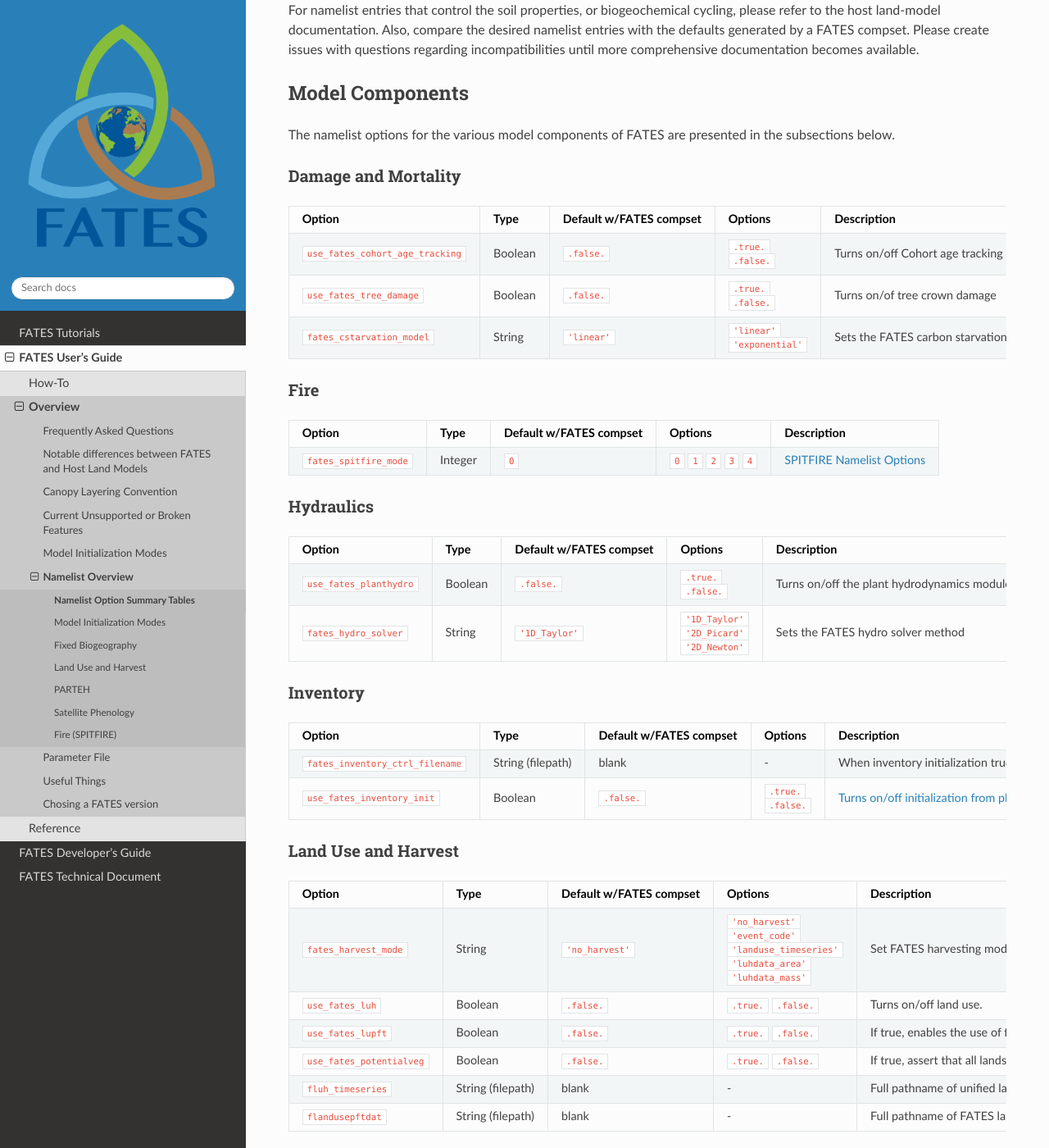
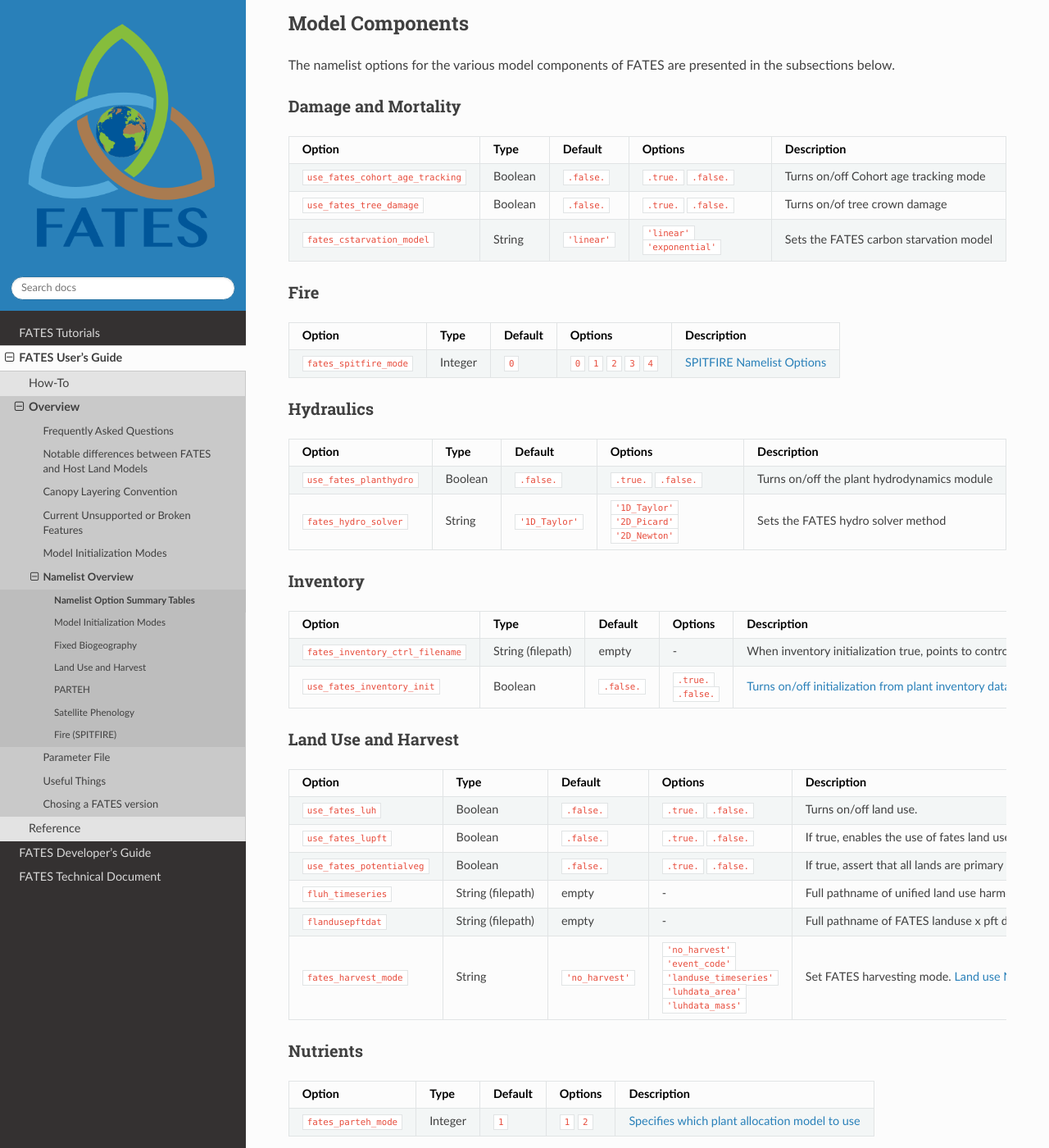
Before and after one commit to NGEET/fates-users-guide, a Sphinx documentation site: the page built from docs/source/user/Namelist-Options-and-Run-Time-Modes.md, in a window 1280 px wide and 1400 px high, scrolled down 1396 px. Shown: the whole window at 82% size. Built offline with Sphinx 7.4.7 and the Read the Docs theme 3.1.0, drawn with Linux system fonts in a browser that asks for light colours; some of the changed text lies outside the part shown.

Commit message:
fix table alignments

```diff
--- a/docs/source/user/Namelist-Options-and-Run-Time-Modes.md
+++ b/docs/source/user/Namelist-Options-and-Run-Time-Modes.md
@@ -8,24 +8,24 @@ For more information on how to set and use these modes, click on the links in th
 
 The following table discusses the basic usage options and settings to enable FATES in the Host Land Model.  Note that compsets with `FATES` in the name, for example `_ELMXX%FATES_`, will set `use_fates` to true to automatically turn on FATES.  Also note that each HLM provides a default fates parameter file that is stored on the public input data servers.  See the page on {doc}`{Parameter-File}` for more information on modifying the default parameter file that is provided within the FATES source code.
 
-| Option                   | Type              | Default w/FATES compset | Options            | Description |
-| -------------------------|:-----------------:| :----------------------:|-------------------:|------------:|
-| `use_fates`              | Boolean           | `.true.`                | `.true.` `.false.` | Turns on/off fates! |
-| `fates_history_dimlevel` | Integer           | `2`                     | `0` `1` `2`        | 0 = no fates history variables are calculated or allocated, 1 = only time x space (3d) fates history variables allowed, 2 = multiplexed dimensioned fates history is also allowed |
-| `fates_paramfile`        | String (filepath) | default file            | -                  | path to an alternative netcdf fates parameter file |
+| Option                   | Type    | Default      | Options            | Description |
+|:-------------------------|:-------:|:------------:|:-------------------|:------------|
+| `use_fates`              | Boolean | `.true.`     | `.true.` `.false.` | Turns on/off fates! |
+| `fates_history_dimlevel` | Integer | `2`          | `0` `1` `2`        | 0 = no fates history variables are calculated or allocated, 1 = only time x space (3d) fates history variables allowed, 2 = multiplexed dimensioned fates history is also allowed |
+| `fates_paramfile`        | String  | default file | -                  | path to an alternative netcdf fates parameter file |
 
 ## Reduced Complexity Modes
 
 The full FATES model has a high degree of complexity.  In order to isolate different processes to allow for cleaner experimental design and facilitate calibration and testing of different model components, FATES includes a number of reduced-complexity configurations. A summary of these configurations is shown in table FATES reduced complexity modes table below:
 
 
-| Option                         | Type              | Default w/FATES compset | Options                    | Description |
-| -------------------------------|:-----------------:| :----------------------:|---------------------------:|------------:|
-| `use_fates_ed_prescribed_phys` | true/false        | `.false.`               | `.true.` `.false.`         | Turns on/off Prescribed Physiology mode |
-| `use_fates_ed_st3`             | true/false        | `.false.`               | `.true.` `.false.`         | Turns on/off Static Stand Structure mode |
-| `use_fates_fixed_biogeog`      | true/false        | `.false.`               | `.true.` `.false.`         | Turns on/off {doc}`fixed biogeography mode <Fixed-Biogeography-Mode>` |
-| `use_fates_nocomp`             | true/false        | `.false.`               | `.true.` `.false.`         | Turns on/off no-competition mode |
-| `use_fates_sp`                 | true/false        | `.false.`               | `.true.` `.false.`         | Turns on/off {doc}`satellite phenology mode <SP-(satellite-phenology)-mode>` |
+| Option                         | Type    | Default   | Options            | Description                                                                  |
+|:-------------------------------|:-------:|:---------:|:-------------------|:-----------------------------------------------------------------------------|
+| `use_fates_ed_prescribed_phys` | Boolean | `.false.` | `.true.` `.false.` | Turns on/off Prescribed Physiology mode                                      |
+| `use_fates_ed_st3`             | Boolean | `.false.` | `.true.` `.false.` | Turns on/off Static Stand Structure mode                                     |
+| `use_fates_fixed_biogeog`      | Boolean | `.false.` | `.true.` `.false.` | Turns on/off {doc}`fixed biogeography mode <Fixed-Biogeography-Mode>`        |
+| `use_fates_nocomp`             | Boolean | `.false.` | `.true.` `.false.` | Turns on/off no-competition mode                                             |
+| `use_fates_sp`                 | Boolean | `.false.` | `.true.` `.false.` | Turns on/off {doc}`satellite phenology mode <SP-(satellite-phenology)-mode>` |
 
 For the nocomp and fixed biogeography, there are logical interactions between them, so what happens is related to the values of both switches.  This logic looks like:
 
@@ -42,74 +42,75 @@ The namelist options for the various model components of FATES are presented in
 
 ### Damage and Mortality
 
-| Option                           | Type    | Default w/FATES compset           | Options                    | Description |
-| ---------------------------------|:-------:| :--------------------------------:|---------------------------:|------------:|
-| `use_fates_cohort_age_tracking`  | Boolean | `.false.`                         | `.true.` `.false.`         | Turns on/off Cohort age tracking mode |
-| `use_fates_tree_damage`          | Boolean | `.false.`                         | `.true.` `.false.`         | Turns on/of {doc}`tree crown damage <fates-doc:fates_tech_note>` |
-| `fates_cstarvation_model`        | String  | `'linear'`                        | `'linear'` `'exponential'` | Sets the FATES carbon starvation model |
+| Option                          | Type    | Default    | Options                    | Description                                                      |
+|:--------------------------------|:-------:|:----------:|:---------------------------|:-----------------------------------------------------------------|
+| `use_fates_cohort_age_tracking` | Boolean | `.false.`  | `.true.` `.false.`         | Turns on/off Cohort age tracking mode                            |
+| `use_fates_tree_damage`         | Boolean | `.false.`  | `.true.` `.false.`         | Turns on/of {doc}`tree crown damage <fates-doc:fates_tech_note>` |
+| `fates_cstarvation_model`       | String  | `'linear'` | `'linear'` `'exponential'` | Sets the FATES carbon starvation model                           |
 
 
 ### Fire
 
-| Option                         | Type     | Default w/FATES compset | Options             | Description |
-| -------------------------------|:--------:| :----------------------:|---------------------|------------:|
-| `fates_spitfire_mode`          | Integer  | `0`                     | `0` `1` `2` `3` `4` | {doc}`SPITFIRE Namelist Options <SPITFIRE-Namelist-Options>` |
+| Option                | Type    | Default | Options             | Description                                                  |
+|:----------------------|:-------:|:-------:|:--------------------|:-------------------------------------------------------------|
+| `fates_spitfire_mode` | Integer | `0`     | `0` `1` `2` `3` `4` | {doc}`SPITFIRE Namelist Options <SPITFIRE-Namelist-Options>` |
 
 
 ### Hydraulics
 
-| Option                         | Type    | Default w/FATES compset | Options                                   | Description |
-| -------------------------------|:-------:| :----------------------:|------------------------------------------:|------------:|
-| `use_fates_planthydro`         | Boolean | `.false.`               | `.true.` `.false.`                        | Turns on/off the plant hydrodynamics module |
-| `fates_hydro_solver`           | String  | `'1D_Taylor'`           | `'1D_Taylor'` `'2D_Picard'` `'2D_Newton'` | Sets the FATES hydro solver method  |
+| Option                 | Type    | Default       | Options                                   | Description                                 |
+|:-----------------------|:-------:|:-------------:|:------------------------------------------|:--------------------------------------------|
+| `use_fates_planthydro` | Boolean | `.false.`     | `.true.` `.false.`                        | Turns on/off the plant hydrodynamics module |
+| `fates_hydro_solver`   | String  | `'1D_Taylor'` | `'1D_Taylor'` `'2D_Picard'` `'2D_Newton'` | Sets the FATES hydro solver method          |
 
 ### Inventory
 
-| Option                          | Type              | Default w/FATES compset           | Options                          | Description |
-| --------------------------------|:-----------------:| :--------------------------------:|---------------------------------:|------------:|
-| `fates_inventory_ctrl_filename` | String (filepath) | blank                             | -                                | When inventory initialization true, points to control file |
-| `use_fates_inventory_init`      | Boolean           | `.false.`                         | `.true.` `.false.`               | {doc}`Turns on/off initialization from plant inventory data <Model-Initialization-Modes>` |
+| Option                          | Type              | Default   | Options            | Description                                                                               |
+|:--------------------------------|:-----------------:|:---------:|:-------------------|:------------------------------------------------------------------------------------------|
+| `fates_inventory_ctrl_filename` | String (filepath) | empty     | -                  | When inventory initialization true, points to control file                                |
+| `use_fates_inventory_init`      | Boolean           | `.false.` | `.true.` `.false.` | {doc}`Turns on/off initialization from plant inventory data <Model-Initialization-Modes>` |
 
 ### Land Use and Harvest
 
-| Option                        | Type              | Default w/FATES compset | Options                          | Description |
-| ------------------------------|:-----------------:| :----------------------:|---------------------------------:|------------:|
-| `fates_harvest_mode`          | String            | `'no_harvest'`          | `'no_harvest'` `'event_code'` `'landuse_timeseries'` `'luhdata_area'` `'luhdata_mass'`| Set FATES harvesting mode. {doc}`Land use Namelist Options <Land-use-Namelist-Options>` |
-| `use_fates_luh`               | Boolean           | `.false.`               | `.true.` `.false.`               | Turns on/off land use. |
-| `use_fates_lupft`             | Boolean           | `.false.`               | `.true.` `.false.`               | If true, enables the use of fates land use x pft mapping data file. |
-| `use_fates_potentialveg`      | Boolean           | `.false.`               | `.true.` `.false.`               | If true, assert that all lands are primary and that there is no harvest. |
-| `fluh_timeseries`             | String (filepath) | blank                   | -                                | Full pathname of unified land use harmonization data file. |
-| `flandusepftdat`              | String (filepath) | blank                   | -                                | Full pathname of FATES landuse x pft data map. |
+
+| Option                   | Type              | Default   | Options            | Description                                                              |
+|:-------------------------|:-----------------:|:---------:|:-------------------|:-------------------------------------------------------------------------|
+| `use_fates_luh`          | Boolean           | `.false.` | `.true.` `.false.` | Turns on/off land use.                                                   |
+| `use_fates_lupft`        | Boolean           | `.false.` | `.true.` `.false.` | If true, enables the use of fates land use x pft mapping data file.      |
+| `use_fates_potentialveg` | Boolean           | `.false.` | `.true.` `.false.` | If true, assert that all lands are primary and that there is no harvest. |
+| `fluh_timeseries`        | String (filepath) | empty     | -                  | Full pathname of unified land use harmonization data file.               |
+| `flandusepftdat`         | String (filepath) | empty     | -                  | Full pathname of FATES landuse x pft data map.                           |
+| `fates_harvest_mode`     | String            | `'no_harvest'` | `'no_harvest'` `'event_code'` `'landuse_timeseries'` `'luhdata_area'` `'luhdata_mass'`| Set FATES harvesting mode. {doc}`Land use Namelist Options <Land-use-Namelist-Options>` |
 
 ### Nutrients
 
-| Option                         | Type       | Default w/FATES compset           | Options | Description |
-| -------------------------------|:----------:| :--------------------------------:|--------:|------------:|
-| `fates_parteh_mode`            | Integer    | `1`                               | `1` `2` | {doc}`Specifies which plant allocation model to use <PARTEH-Modes>` |
+| Option              | Type    | Default | Options | Description                                                         |
+|:--------------------|:-------:|:-------:|:--------|:--------------------------------------------------------------------|
+| `fates_parteh_mode` | Integer | `1`     | `1` `2` | {doc}`Specifies which plant allocation model to use <PARTEH-Modes>` |
 
 ### Photosynthesis
 
-| Option                           | Type       | Default w/FATES compset           | Options                                 | Description |
-| ---------------------------------|:----------:| :--------------------------------:|----------------------------------------:|------------:|
-| `use_fates_daylength_factor`     | Boolean    | `.true.`                          | `.true.` `.false.`                      | Switch to enable FATES to use the day length factor from the host land model |
-| `fates_electron_transport_model` | String     | `'FvCB1980'`, `'JohnsonBerry2021'`| `.true.` `.false.`                      | Selects the type of electron transport model |
-| `fates_photosynth_acclimation`   | String     | `'nonacclimating'`                | `'nonacclimating'` `'kumarathunge2019'` | Set the FATES photosynthesis temperature acclimation model |
-| `fates_stomatal_assimilation`    | String     | `'net'`                           | `'net'` `'gross'`                       | Set net or gross asslimiation for the FATES stomatal model |
-| `fates_stomatal_model`           | String     | `'ballberry1987'`                 | `'ballberry1987'` `'medlyn2011'`        | Set the FATES stomatal conductance model |
-| `fates_radiation_model`          | String     | `'norman'`                        | `'norman'`  `'twostream'`               | Sets the FATES radiation model |
+| Option                           | Type    | Default            | Options                                 | Description                                                                  |
+|:---------------------------------|:-------:|:------------------:|:----------------------------------------|:-----------------------------------------------------------------------------|
+| `use_fates_daylength_factor`     | Boolean | `.true.`           | `.true.` `.false.`                      | Switch to enable FATES to use the day length factor from the host land model |
+| `fates_electron_transport_model` | String  | `'FvCB1980'`       | `.true.` `.false.`                      | Selects the type of electron transport model                                 |
+| `fates_photosynth_acclimation`   | String  | `'nonacclimating'` | `'nonacclimating'` `'kumarathunge2019'` | Set the FATES photosynthesis temperature acclimation model                   |
+| `fates_stomatal_assimilation`    | String  | `'net'`            | `'net'` `'gross'`                       | Set net or gross asslimiation for the FATES stomatal model                   |
+| `fates_stomatal_model`           | String  | `'ballberry1987'`  | `'ballberry1987'` `'medlyn2011'`        | Set the FATES stomatal conductance model                                     |
+| `fates_radiation_model`          | String  | `'norman'`         | `'norman'`  `'twostream'`               | Sets the FATES radiation model                                               |
 
 ### Respiration
 
-| Option                          | Type       | Default w/FATES compset           | Options                    | Description |
-| --------------------------------|:----------:| :--------------------------------:|---------------------------:|-----------:|
-| `fates_leafresp_model`          | String     | `'ryan1991'`                      | `'ryan1991'` `'atkin2017'` | Sets the FATES leaf maintenance respiration model |
+| Option                 | Type   | Default      | Options                    | Description                                       |
+|:-----------------------|:------:|:------------:|:---------------------------|:--------------------------------------------------|
+| `fates_leafresp_model` | String | `'ryan1991'` | `'ryan1991'` `'atkin2017'` | Sets the FATES leaf maintenance respiration model |
 
 ### Seeds
 
-| Option                        | Type              | Default w/FATES compset | Options                                  | Description |
-| ------------------------------|:-----------------:| :----------------------:|-----------------------------------------:|------------:|
-| `fates_regeneration_model`    | String            | `'default'`             | `'default'` `'trs'` `'trs_no_seed_dyn'` | Sets the FATES seed regeneration model |
-| `fates_seeddisp_cadence`      | Integer           | `1`                     | `0` `1` `2` `3`                         | Switch defining the cadence at which seeds are dispersed across gridcells, 0 = no seed dispersal, 1 = daily, 2 = monthly, 3 = yearly. |
+| Option                     | Type    | Default w/FATES compset | Options                                 | Description                            |
+|:---------------------------|:-------:|:-----------------------:|:----------------------------------------|:---------------------------------------|
+| `fates_regeneration_model` | String  | `'default'`             | `'default'` `'trs'` `'trs_no_seed_dyn'` | Sets the FATES seed regeneration model |
+| `fates_seeddisp_cadence`   | Integer | `1`                     | `0` `1` `2` `3`                         | Switch defining the cadence at which seeds are dispersed across gridcells, 0 = no seed dispersal, 1 = daily, 2 = monthly, 3 = yearly. |
 
 ***
 
```
